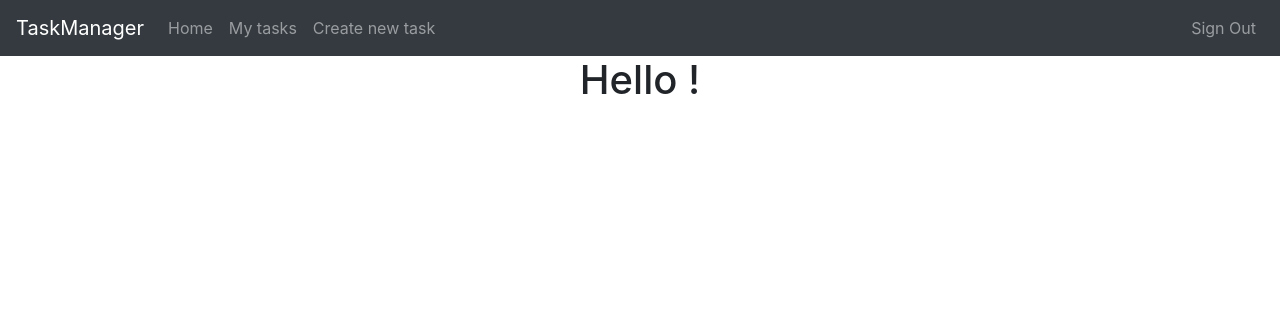
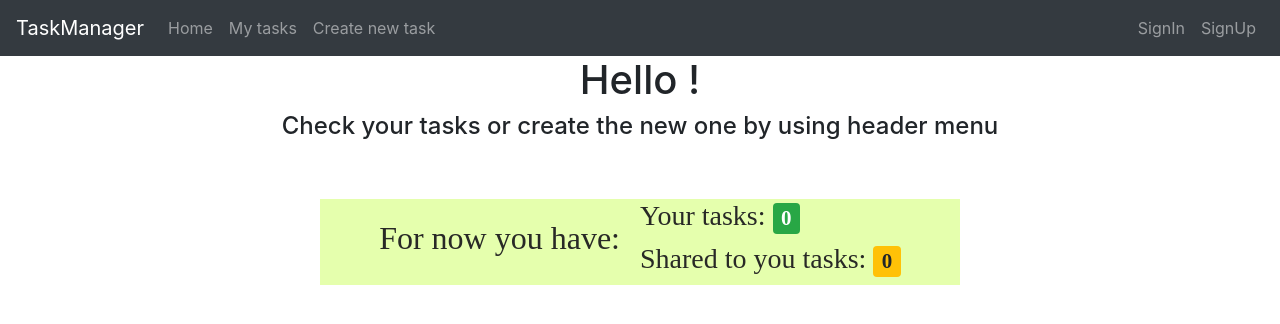
Before and after one commit to MarikKV/TaskManager, a React (Create React App) app: page /home in a window 1280 px wide. Shown: the top 324 px of the page. Built offline with nearby package versions, Linux system fonts and the light colour scheme.

Commit message:
smal changes. add new fields to home page

```diff
--- a/src/components/AddTask.js
+++ b/src/components/AddTask.js
@@ -2,6 +2,7 @@ import React, {Component} from "react";
 
 import Form from "react-bootstrap/Form";
 import Button from "react-bootstrap/Button";
+import Alert from 'react-bootstrap/Alert';
 import Row from 'react-bootstrap/Row';
 import Col from 'react-bootstrap/Col';
 import 'bootstrap/dist/css/bootstrap.min.css';
@@ -12,7 +13,8 @@ class AddTask extends Component {
     constructor(props) {
         super(props)
         this.state={
-            id: 0
+            id: 0,
+            taskadded: false
         }
         this.onChangeTaskname = this.onChangeTaskname.bind(this);
         this.onChangeTaskdescribe= this.onChangeTaskdescribe.bind(this);
@@ -61,9 +63,20 @@ class AddTask extends Component {
             }
         }
         localStorage.setItem('users', JSON.stringify(users))
-        console.log('task added');
+
+        this.setState({taskadded: true})
+        setTimeout(() => this.setState({taskadded: false}), 2000);
     }
     render() {
+        //message that shows you add task
+        let taskadded;
+        if(this.state.taskadded == true){
+            taskadded = <Alert variant='success'><b>Task added</b></Alert>
+        }
+        if(this.state.taskadded == false){
+            taskadded = <div></div>
+        }
+        //block for input to share task to other user
         let shareblock;
         if(this.props.share === 'true'){
             shareblock = <Form.Group controlId="formBasicEmail">
@@ -80,6 +93,7 @@ class AddTask extends Component {
         }
             return (
                 <div>
+                    {taskadded}
                     <Form onSubmit={this.onSubmit} className={s.new_task_block}>
                     <Form.Group controlId="formBasicEmail">
                         <Form.Label className={s.new_task_label}>Task name</Form.Label>
--- a/src/components/Header.js
+++ b/src/components/Header.js
@@ -17,7 +17,8 @@ class Header extends Component {
                     </Nav>
 
                     <Nav>
-                        <Nav.Link href="/">Sign Out</Nav.Link>
+                        <Nav.Link href="/SignIn">SignIn</Nav.Link>
+                        <Nav.Link href="/SignUp">SignUp</Nav.Link>
                     </Nav>
                 </Navbar.Collapse>
             </Navbar>
--- a/src/components/Home.js
+++ b/src/components/Home.js
@@ -1,13 +1,54 @@
 import React, {Component} from "react";
+import Badge from 'react-bootstrap/Badge';
+import 'bootstrap/dist/css/bootstrap.min.css';
+import s from "../componentsStyle/Home.module.css";
 
-import 'bootstrap/dist/css/bootstrap.min.css';
 
 class Home extends Component {
+    constructor() {
+        super();
+        this.state = {
+            loaded: '',
+            username: '',
+            numerOfUserTasks: 0,
+            numerOfsharedTasks: 0
+        }
+
+    }
+    componentDidMount() {
+        let users = JSON.parse(localStorage.getItem('users'));
+        let useremail = localStorage.getItem('CurrentUserEmail');
+        this.state.username = localStorage.getItem('CurrentUser');
+        let user;
+        let task;
+
+        for(user in users){
+            if(users[user].name ==this.state.username){
+               this.state.numerOfUserTasks = users[user].tasks.length;
+            }
+            for(task in users[user].tasks){
+                if(users[user].tasks[task].shareTo == useremail){
+                    this.state.numerOfsharedTasks++;
+                    console.log(this.state.numerOfsharedTasks)
+                }
+            }
+        }
+
+        this.setState({loaded: true})
+    }
     render() {
         return (
             <div>
-              <h1>Hello {localStorage.getItem('CurrentUser')}! </h1>
+                <h1>Hello <b>{this.state.username}</b>! </h1>
+                <h4>Check your tasks or create the new one by using header menu</h4>
 
+                <div className={s.tasks_info_block} align='center'>
+                    <h2 className={s.tasks_info_left}>For now you have:</h2>
+                    <div className={s.tasks_info_right}>
+                        <h3>Your tasks: <Badge variant="success">{this.state.numerOfUserTasks}</Badge></h3>
+                        <h3>Shared to you tasks: <Badge variant="warning">{this.state.numerOfsharedTasks}</Badge></h3>
+                    </div>
+                </div>
             </div>
         );
     }
--- a/src/components/SignIn.js
+++ b/src/components/SignIn.js
@@ -2,6 +2,7 @@ import React, {Component} from "react";
 
 import Form from "react-bootstrap/Form";
 import Button from "react-bootstrap/Button";
+import Alert from 'react-bootstrap/Alert';
 import 'bootstrap/dist/css/bootstrap.min.css';
 
 import s from '../componentsStyle/Header.module.css';
@@ -9,6 +10,9 @@ import s from '../componentsStyle/Header.module.css';
 class SignIn extends Component {
     constructor(props) {
         super(props);
+        this.state = {
+            faillogin: null
+        }
 
         this.onSubmit = this.onSubmit.bind(this);
         this.onEmailChange = this.onEmailChange.bind(this);
@@ -36,12 +40,24 @@ class SignIn extends Component {
                 window.location.href = '/home';
             } else{
                 console.log('wrong email or password')
+                this.setState({
+                    faillogin: false
+                })
             }
         }
     }
     render() {
+        let faillogin;
+        if(this.state.faillogin == false){
+            faillogin = <Alert variant='danger'> Wrong email or passwor</Alert>
+        }
+        if(this.state == null){
+            faillogin = <div></div>
+        }
         return (
             <div className={s.form_sign_in}>
+            <br />
+            {faillogin}
                 <Form onSubmit={this.onSubmit}>
                     <Form.Group controlId="formBasicEmail">
                         <Form.Label>Email address</Form.Label>
--- a/src/components/Task.js
+++ b/src/components/Task.js
@@ -121,7 +121,7 @@ class Task extends React.Component {
                                         </Card.Text>
                                         <Button variant="primary" onClick={() => this.setState({showModal: true, taskToEdit: item})}>Edit</Button>
                                     </Card.Body>
-                                    <Card.Footer className="text-muted">info</Card.Footer>
+                                    <Card.Footer className="text-muted"></Card.Footer>
                                 </Card>
                             </div>
                         ))}
--- /dev/null
+++ b/src/componentsStyle/Home.module.css
@@ -0,0 +1,19 @@
+.tasks_info_block{
+    width: 50%;
+    background-color: #e5ffad;
+    float: left;
+    margin: 50px 0 0 25%;
+    font-family: cursive;
+}
+.tasks_info_right, .tasks_info_left{
+    width: 50%;
+    float: left;
+    color: #282926;
+}
+.tasks_info_right{
+    text-align: left;
+}
+.tasks_info_left{
+    text-align: right;
+    padding: 20px 20px 0 0;
+}
```
